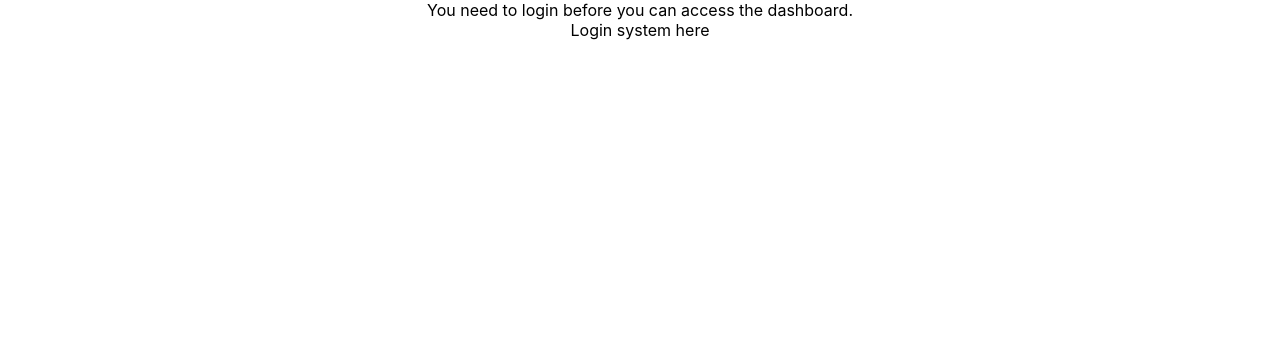
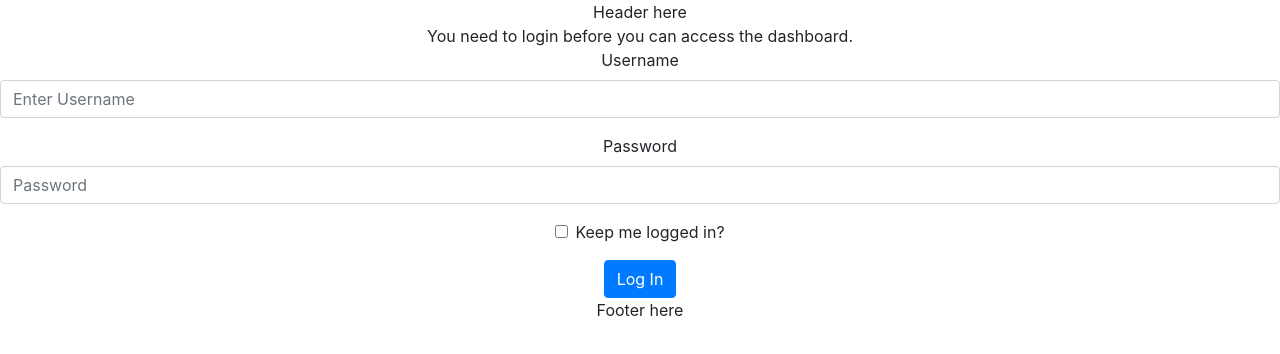
Before and after one commit to Abbeyy/vou-react, a React (Create React App) app in the folder vou/: page /dashboard in a window 1280 px wide. Shown: the top 354 px of the page. Built offline with nearby package versions, Linux system fonts and the light colour scheme.

Commit message:
Implemented further basic components

```diff
--- a/vou/package.json
+++ b/vou/package.json
@@ -6,7 +6,9 @@
     "@testing-library/jest-dom": "^4.2.4",
     "@testing-library/react": "^9.4.0",
     "@testing-library/user-event": "^7.2.1",
+    "bootstrap": "^4.4.1",
     "react": "^16.12.0",
+    "react-bootstrap": "^1.0.0-beta.16",
     "react-dom": "^16.12.0",
     "react-router-dom": "^5.1.2",
     "react-scripts": "3.3.0"
--- a/vou/src/App.js
+++ b/vou/src/App.js
@@ -2,6 +2,8 @@ import React from 'react';
 import './App.css';
 import Login from './components/Login';
 import Dashboard from './components/Dashboard';
+import Header from './components/Header';
+import Footer from './components/Footer';
 import {
   BrowserRouter as Router,
   Switch,
@@ -21,18 +23,30 @@ class App extends React.Component {
         <div className="App">
           <Switch>
             <Route exact path="/">
-              <Login></Login>
+              <div>
+                <Header></Header>
+                <Login></Login>
+                <Footer></Footer>
+              </div>
             </Route>
             <Route path="/login">
-              <Login></Login>
-            </Route>
+              <div>
+                <Header></Header>
+                <Login></Login>
+                <Footer></Footer>
+              </div>            </Route>
             <Route path="/dashboard">
               {this.state.loggedin ?
-                <Dashboard></Dashboard>
+                <div>
+                  <Header></Header>
+                  <Dashboard></Dashboard>
+                  <Footer></Footer>
+                </div>
               : <div>
-                <span>You need to login before you can access the dashboard.</span>
-                <Login></Login>
-              </div>
+                  <Header></Header>
+                  <span>You need to login before you can access the dashboard.</span>
+                  <Login></Login>
+                  <Footer></Footer>              </div>
               }
             </Route>
           </Switch>
--- /dev/null
+++ b/vou/src/components/Footer.js
@@ -0,0 +1,9 @@
+import React from 'react';
+
+function footer() {
+    return(<div>
+        <span>Footer here</span>
+    </div>)
+}
+
+export default footer;
--- /dev/null
+++ b/vou/src/components/Header.js
@@ -0,0 +1,9 @@
+import React from 'react';
+
+function header() {
+    return(<div>
+        <span>Header here</span>
+    </div>)
+}
+
+export default header;
--- a/vou/src/components/Login.js
+++ b/vou/src/components/Login.js
@@ -1,10 +1,33 @@
 import React from 'react';
+import 'bootstrap/dist/css/bootstrap.min.css';
+import { Form, Button } from 'react-bootstrap';
 
 class Login extends React.Component {
+    constructor(props) {
+        super();
+        this.props = props;
+        this.state = {username: '', password: ''};
+    }
     render() {
-        return(
+        return (
             <div className="Login">
-                <span>Login system here</span>
+                <Form name="loginForm">
+                    <Form.Group name="usernameGroup" controlId="formBasicEmail">
+                        <Form.Label>Username</Form.Label>
+                        <Form.Control type="text" placeholder="Enter Username" />
+                    </Form.Group>
+                    <Form.Group name="passwordGroup" controlId="formBasicPassword">
+                        <Form.Label>Password</Form.Label>
+                        <Form.Control type="password" placeholder="Password" />
+
+                    </Form.Group>
+                    <Form.Group name="keepLoggedInGroup" controlId="formBasicCheckbox">
+                        <Form.Check type="checkbox" label="Keep me logged in?" />
+                    </Form.Group>
+                    <Button variant="primary" type="submit">
+                        Log In
+                    </Button>
+                </Form>
             </div>
         );
     }
```
Also changed, not shown: 1 other file (tests, documents, lock files or other folders).
